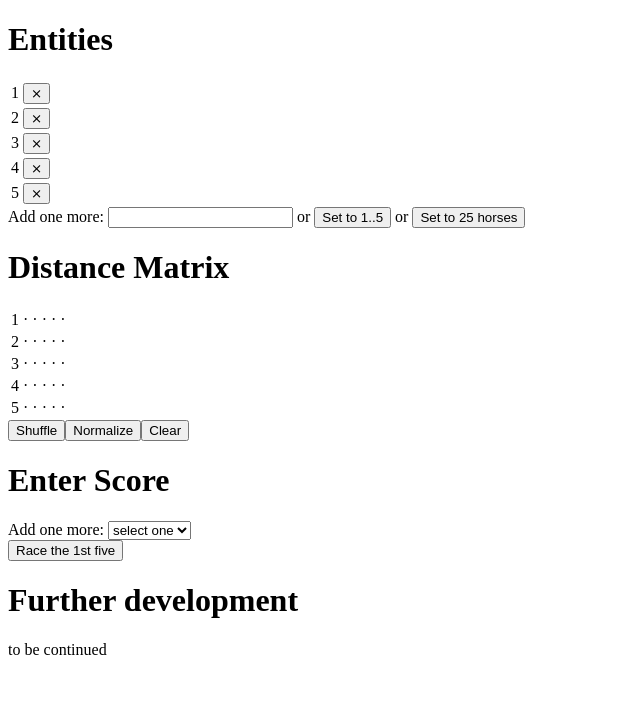
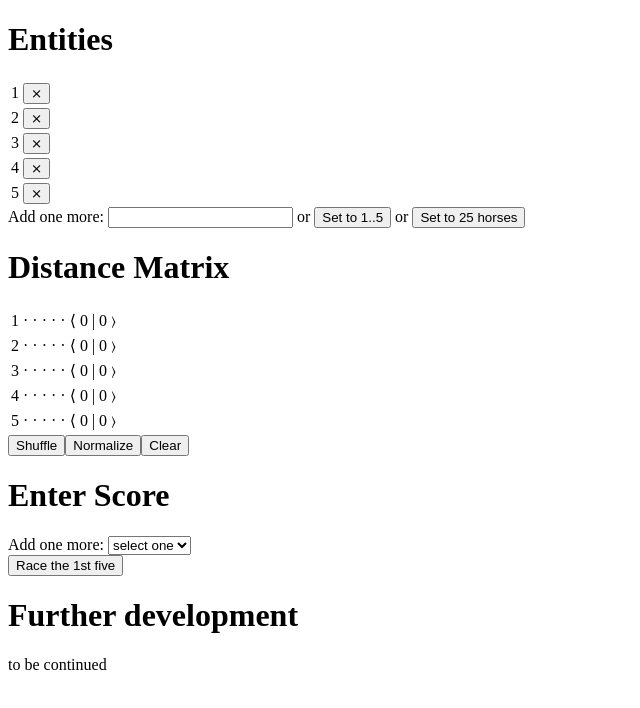
Before and after one commit to defaultbranch/twentyfive-horses, an Angular app: page / in a window 1280 px wide. Both pictures are taken after a click on the button "Set to 1..5". Shown: the top 708 px of the page, without its empty margins (0-640 px from the left). Built offline with nearby package versions, Linux system fonts and the light colour scheme.

Commit message:
add worse/better than counters

```diff
--- a/src/app/app.component.html
+++ b/src/app/app.component.html
@@ -23,6 +23,7 @@
         <ng-container *ngIf="getScore(row, column) as score">{{ score }}</ng-container>
         <ng-container *ngIf="getScore(row, column) === undefined">·</ng-container>
       </td>
+      <td> ⟨ {{ worseThan(rowElement) }} | {{ betterThan(rowElement) }} 〉 </td>
     </tr>
   </table>
   <ng-container *ngIf="elements.length >= 2">
--- a/src/app/app.component.ts
+++ b/src/app/app.component.ts
@@ -98,6 +98,14 @@ export class AppComponent {
     return this.scoreMatrix[row][column];
   }
 
+  worseThan(element: string): number {
+    return this.scoreMatrix[this.elements?.indexOf(element)]?.reduce((a: number, v: Score) => { return v === '<' ? a + 1 : a }, 0) ?? 0
+  }
+
+  betterThan(element: string): number {
+    return this.scoreMatrix[this.elements?.indexOf(element)]?.reduce((a: number, v: Score) => { return v === '>' ? a + 1 : a }, 0) ?? 0
+  }
+
   clearScoreMatrix() {
     this.scoreMatrix = [];
   }
```
